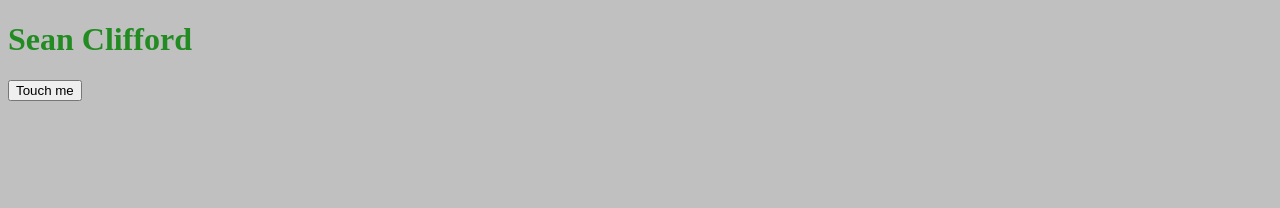
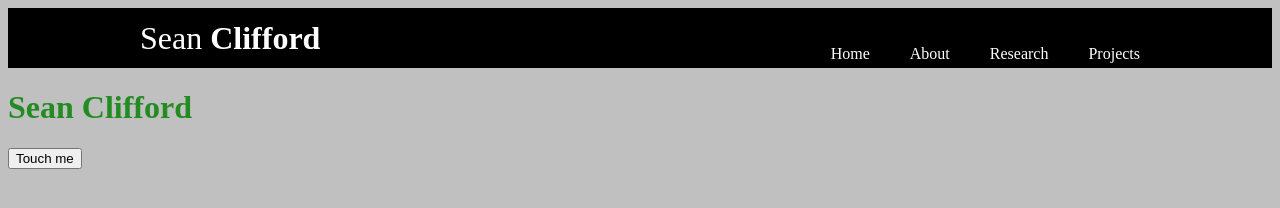
Before and after one commit to sbc2301/sbc2301.github.io, a plain HTML site: page index.html in a window 1280 px wide. Drawn offline with Linux system fonts and the light colour scheme.

Commit message:
Add files via upload

```diff
--- a/app.css
+++ b/app.css
@@ -5,3 +5,66 @@ h1 {
 body{
     background-color : silver
 }
+
+.header{
+    width:100%;
+    height:60px;
+    display : block;
+    background-color: black;
+}
+
+.inner_header{
+    width:1000px;
+    height: 100%;
+    display:  block;
+    margin: 0 auto;
+    background-color: black;
+}
+
+.logo_container{
+    height: 100%;
+    display: table;
+    float: left;
+
+}
+
+.logo_container h2{
+    color: white;
+    height: 100%;
+    display: table-cell;
+    vertical-align: middle;
+    font-family: 'Montserrat';
+    font-size: 32px;
+    font-weight: 200;
+
+}
+
+.logo_container h2 span{
+    font-weight: 800;
+
+}
+
+.navigation{
+    float: right;
+    height: 100%;
+}
+
+.navigation a{
+    height: 100%;
+    display: table;
+    float: left;
+    padding: 0px 20px;
+}
+
+.navigation a:last-child{
+    padding-right: 0;
+}
+
+.navigation a li{
+    display: table-cell;
+    vertical-align: middle;
+    height: 100%;
+    color: white;
+    font-family: 'Montserrat';
+    font-size: 16px;
+}
--- a/index.html
+++ b/index.html
@@ -7,8 +7,21 @@
 
 </head>
 
+
 <body>
-
+<div class = "header">
+    <div class = "inner_header">
+        <div class="logo_container">
+            <h2>Sean<span> Clifford</span></h2>
+        </div>
+        <ul class = "navigation">
+            <a><li>Home</li></a>
+            <a><li>About</li></a>
+            <a><li>Research</li></a>
+            <a><li>Projects</li></a>
+        </ul>
+    </div>
+</div>
 <h1>
 
    Sean Clifford
```
